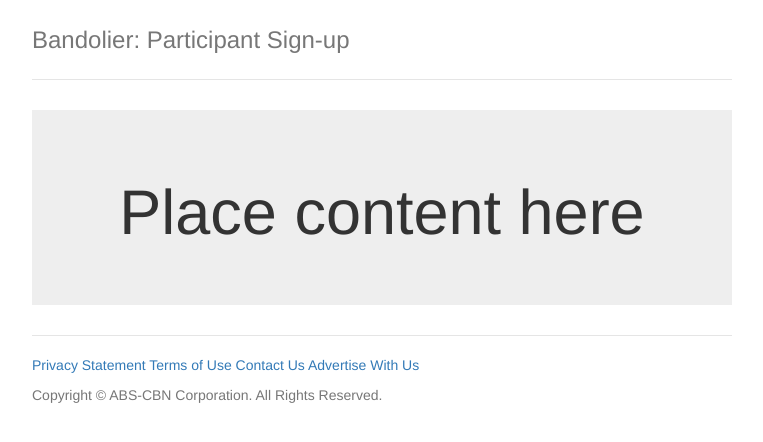
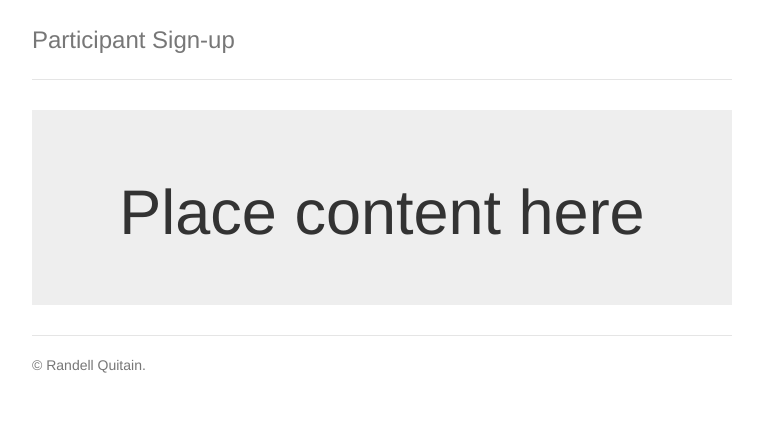
Before and after one commit to mugetsu/participant-signup, a Django app: template templates/participant-signup/base.html in a window 1280 px wide. Shown: the top 442 px of the page, without its empty margins (258-1021 px from the left). Run offline with Django 3.2, Linux system fonts and the light colour scheme; the template is opened without the code that fills it, so the values that code supplies are empty; some libraries are stand-ins or nearby versions.

Commit message:
Update README.md
Signed-off-by: Randell Quitain <cprjk.buzz@gmail.com>

```diff
--- a/templates/participant-signup/base.html
+++ b/templates/participant-signup/base.html
@@ -4,93 +4,12 @@
 <!--[if gt IE 8]><!--> <html class="no-js" lang="en"> <!--<![endif]-->
 <head>
 
-	<title>Bandolier - Participant SignUp</title>
+	<title>Participant Signup</title>
 
 	<meta charset="utf-8">
 	<meta http-equiv="X-UA-Compatible" content="IE=edge,chrome=1">
-	<meta name="description" content="">
-	<meta name="author" content="">
-
-
-	<!-- OPEN GRAPH META DATA START -->
-	<meta property="og:title" content="">
-	<meta property="og:type" content="">
-	<meta property="og:image" content="">
-	<meta property="og:url" content="">
-	<meta property="og:site_name" content="">
-	<meta property="og:description" content="">
-	<!-- OPEN GRAPH META DATA END -->
-
-	<!-- TWITTER CARDS START -->
-	<meta property="twitter:card" content=""> <!-- content: summary, summary_large_image, photo, gallery, app, player & product -->
-
-	<!-- all except app -->
-	<meta property="twitter:site" content="">
-	<meta property="twitter:creator" content=""> <!-- except player -->
-	<meta property="twitter:title" content="">
-
-	<!-- all except photo -->
-	<meta property="twitter:description" content="">
-
-	<!-- summary, summary_large_image, photo, player, product -->
-	<meta property="twitter:image" content="">
-
-	<!--photo -->
-	<meta property="twitter:image:width" content="">
-	<meta property="twitter:image:height" content="">
-
-	<!-- gallery -->
-	<meta property="twitter:image0" content="">
-	<meta property="twitter:image1" content="">
-	<meta property="twitter:image(:nth)" content="">
-
-	<!-- app -->
-	<meta property="twitter:app:id:iphone" content="">
-	<meta property="twitter:app:url:iphone" content="">
-	<meta property="twitter:app:name:ipad" content="">
-	<meta property="twitter:app:url:ipad" content="">
-	<meta property="twitter:app:id:googleplay" content="">
-	<meta property="twitter:app:url:googleplay" content="">
-
-	<!-- player -->
-	<meta property="twitter:url" content="">
-	<meta property="twitter:player" content="">
-	<meta property="twitter:player:width" content="">
-	<meta property="twitter:player:height" content="">
-	<meta property="twitter:player:stream" content="">
-	<meta property="twitter:player:stream:content_type" content="">
-
-	<!-- product -->
-	<meta property="twitter:data1" content="">
-	<meta property="twitter:label1" content="">
-	<meta property="twitter:data2" content="">
-	<meta property="twitter:label2" content="">
-	<meta property="twitter:data(:nth)" content="">
-	<meta property="twitter:label(:nth)" content="">
-	<!-- TWITTER CARDS END -->
-
-	<!-- MOBILE VIEWPORT START -->
-	<meta name="viewport" content="width=device-width, initial-scale=1.0, maximum-scale=1.0, user-scalable=no">
-	<meta name="apple-mobile-web-app-capable" content="yes" />
-	<!-- MOBILE VIEWPORT END -->
-
-
-	<!-- STARTUP IMAGES START -->
-	<link rel="apple-touch-startup-image" media="screen and (min-device-width: 481px) and (max-device-width: 1024px) and (orientation:landscape)" href="theme/images/ipad-landscape-1024x748.png" />
-	<link rel="apple-touch-startup-image" media="screen and (min-device-width: 481px) and (max-device-width: 1024px) and (orientation:portrait)" href="theme/images/ipad-portrait-768x1004.png" />
-	<link rel="apple-touch-startup-image" media="screen and (max-device-width: 320px)" href="theme/images/iphone-320x480.png" />
-	<link rel="apple-touch-startup-image" media="(max-device-width: 480px) and (-webkit-min-device-pixel-ratio: 2)" href="theme/images/iphone4-640x920.png">
-	<!-- STARTUP IMAGES END -->
-
-
-	<!-- BOOKMARK ICONS START -->
-	<link rel="apple-touch-icon" sizes="114x114" href="theme/images/icon-114x114.png">
-	<link rel="apple-touch-icon" sizes="72x72" href="theme/images/icon-72x72.png">
-	<link rel="apple-touch-icon" href="theme/images/icon-57x57.png">
-	<link rel="icon" href="icon.png" type="image/png" />
-	<!--<link rel="shortcut icon" href="favicon-16x16.ico" />-->
-	<!-- BOOKMARK ICONS END -->
-
+	<meta name="description" content="a simple Django app for rendering form that sends participant entry on events/contest.">
+	<meta name="author" content="Randell Quitain">
 
 	<!-- STYLES START -->
 	<link href="//netdna.bootstrapcdn.com/bootstrap/3.0.0-rc1/css/bootstrap.min.css" rel="stylesheet">
@@ -211,16 +130,12 @@
 </head>
 <body>
 
-	<!-- EFFECTIVE MEASURE START -->
-	<!-- EFFECTIVE MEASURE END -->
-
-
 	<!-- WRAPPER START -->
 	<div id="wrapper" class="container-narrow">
 
 		<!-- HEADER START -->
 		<div class="header">
-			<h3 class="text-muted">Bandolier: Participant Sign-up</h3>
+			<h3 class="text-muted">Participant Sign-up</h3>
 		</div>
 		<!-- HEADER END -->
 
@@ -236,26 +151,12 @@
 
 		<!-- FOOTER START -->
 		<footer class="footer main">
-			<p>
-				<a href="privacy.html" target="_blank">Privacy Statement</a>
-				<a href="terms.html" target="_blank">Terms of Use</a>
-				<a href="contact.html" target="_blank">Contact Us</a>
-				<a href="http://marketportal.abs-cbn.com" target="_blank">Advertise With Us</a>
-			</p>
-			<p>Copyright &copy; ABS-CBN Corporation. All Rights Reserved.</p>
+			<p>&copy; Randell Quitain.</p>
 		</footer>
 		<!-- FOOTER END -->
 
 	</div>
 	<!-- WRAPPER END -->
-
-
-	<!-- GOOGLE ANALYTICS START -->
-	<!-- GOOGLE ANALYTICS END -->
-
-	<!-- NIELSEN ONLINE START -->
-	<!-- NIELSEN ONLINE END -->
-
 
 	<!-- SCRIPTS START -->
 	<script type="text/javascript" src="https://ajax.googleapis.com/ajax/libs/jquery/1.10.2/jquery.min.js"></script>
```
Also changed, not shown: README.md, screenshot.png (added).
